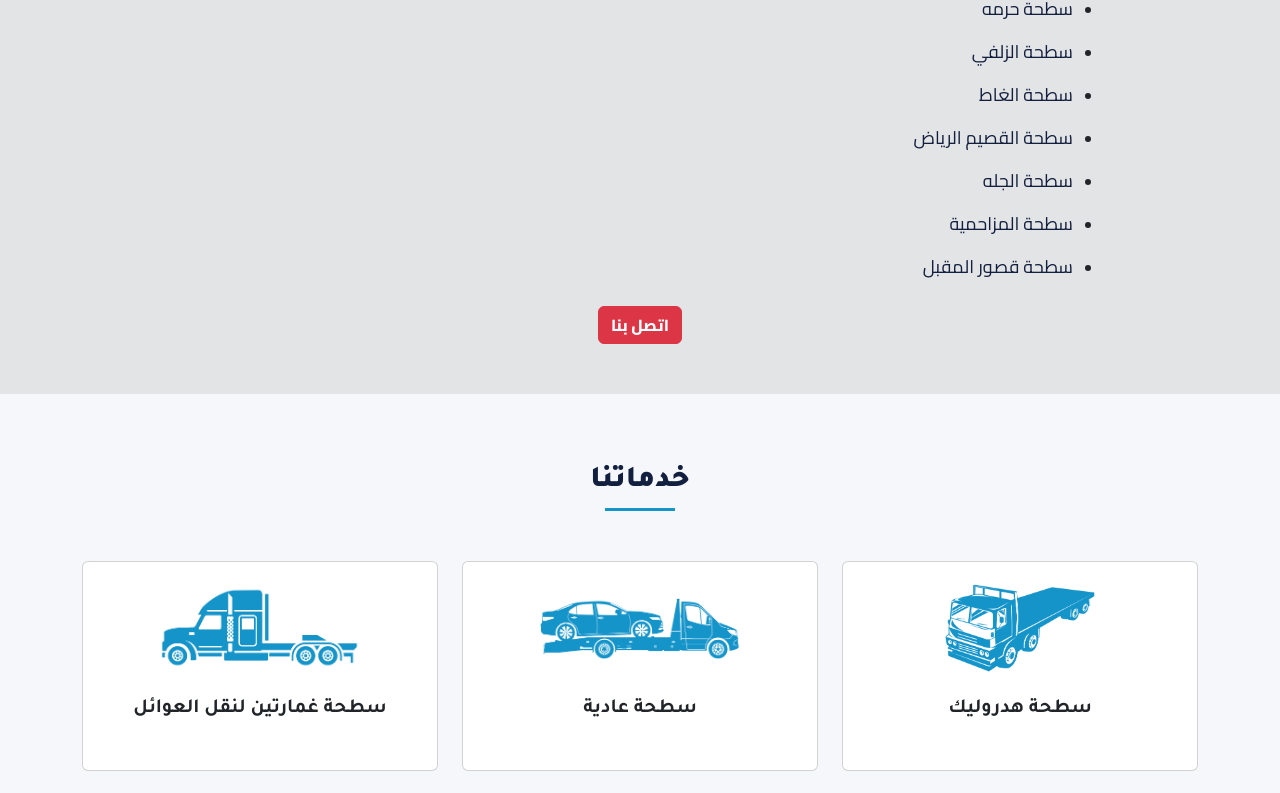
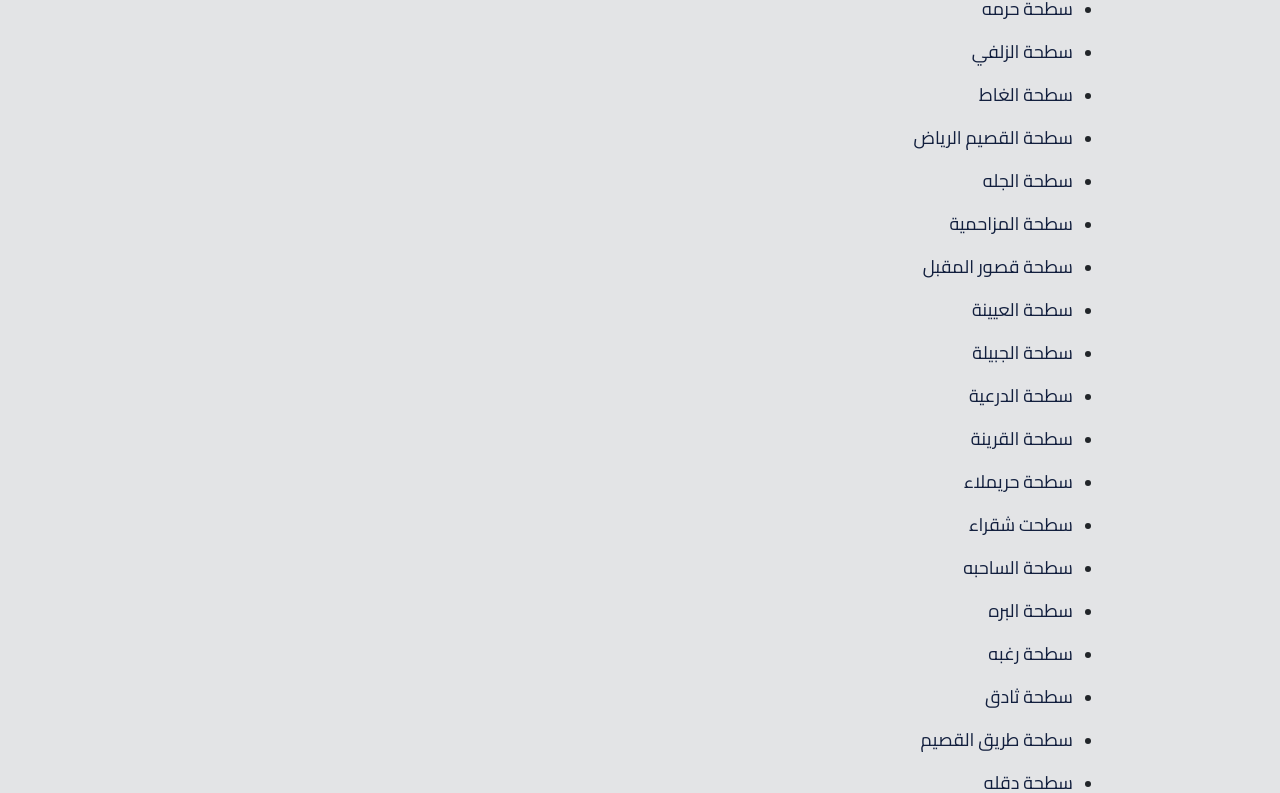
Before and after one commit to ahmed-mohammed-developer/satha-test, a React (Create React App) app: page / in a window 1280 px wide. Shown: the part 2636-3429 px from the top of the page. Built offline with nearby package versions, Linux system fonts and the light colour scheme.

Commit message:
add satha

```diff
--- a/src/components/Footer/Footer.js
+++ b/src/components/Footer/Footer.js
@@ -23,6 +23,11 @@ const Footer = () => {
                         <a href="tel:0534555170"><p>سطحة طريق الرياض القصيم</p></a>
                         <a href="tel:0564686864"><p>سطحة بنبان</p></a>
                         <a href="tel:0500686864"><p>سطحة صلبوخ</p></a>
+                        <a href="tel:0500686864"><p>سطحة ضرماء</p></a>
+                        <a href="tel:0500686864"><p>سطحة الجدية</p></a>
+                        <a href="tel:0500686864"><p>سطحة نساح</p></a>
+                        <a href="tel:0500686864"><p>سطحة دقله </p></a>
+                        <a href="tel:0500686864"><p>سطحة طريق القصيم</p></a>
                         <a href="tel:0500686864"><p>سطحة الجله</p></a>
                         <a href="tel:0534555170"><p>سطحة ملهم</p></a>
                         <a href="tel:0564686864"><p className='marginBottom'>سطحة الحسي</p></a>
@@ -36,6 +41,11 @@ const Footer = () => {
                         <a href="tel:0500686864"><p>سطحة تمير</p></a>
                         <a href="tel:0500686864"><p>سطحة قصور المقبل</p></a>
                         <a href="tel:0564686864"><p>سطحة حوطة سدير</p></a>
+                        <a href="tel:0500686864"><p>سطحة شقراء </p></a>
+                        <a href="tel:0500686864"><p>سطحة الساحبه </p></a>
+                        <a href="tel:0500686864"><p>سطحة البره</p></a>
+                        <a href="tel:0500686864"><p>سطحة رغبه</p></a>
+                        <a href="tel:0500686864"><p>سطحة ثادق </p></a>
                         <a href="tel:0534555170"><p>سطحة عشيرة سدير</p></a>
                         <a href="tel:0500686864"><p className='marginBottom'>سطحة العتش</p></a>
                     </div>
@@ -48,6 +58,11 @@ const Footer = () => {
                         <a href="tel:0534555170"><p>سطحة الغاط</p></a>
                         <a href="tel:0564686864"><p>سطحة الزلفي</p></a>
                         <a href="tel:0500686864"><p>سطحة حرمه</p></a>
+                        <a href="tel:0500686864"><p>سطحة حريملاء </p></a>
+                        <a href="tel:0500686864"><p>سطحة القرينة </p></a>
+                        <a href="tel:0500686864"><p>سطحة الدرعية </p></a>
+                        <a href="tel:0500686864"><p>سطحة الجبيلة</p></a>
+                        <a href="tel:0500686864"><p>سطحة العيينة</p></a>
                         <a href="tel:0534555170"><p>سطحة المجمعة</p></a>
                         <a href="tel:0564686864"><p className='marginBottom'>سطحة التويم</p></a>
                     </div>
--- a/src/components/MainTitle/MainTitle.jsx
+++ b/src/components/MainTitle/MainTitle.jsx
@@ -26,6 +26,21 @@ function MainTitle() {
         { id: uuidv4(), name: 'سطحة  الجله ', phone:'0500686864' },
         { id: uuidv4(), name: 'سطحة المزاحمية ', phone:'0500686864' },
         { id: uuidv4(), name: 'سطحة قصور المقبل ', phone:'0500686864' },
+        { id: uuidv4(), name: 'سطحة العيينة', phone:'0500686864' },
+        { id: uuidv4(), name: 'سطحة الجبيلة ', phone:'0500686864' },
+        { id: uuidv4(), name: 'سطحة الدرعية ', phone:'0500686864' },
+        { id: uuidv4(), name: 'سطحة القرينة ', phone:'0500686864' },
+        { id: uuidv4(), name: 'سطحة حريملاء ', phone:'0500686864' },
+        { id: uuidv4(), name: 'سطحت شقراء ', phone:'0500686864' },
+        { id: uuidv4(), name: 'سطحة الساحبه ', phone:'0500686864' },
+        { id: uuidv4(), name: 'سطحة البره ', phone:'0500686864' },
+        { id: uuidv4(), name: 'سطحة رغبه', phone:'0500686864' },
+        { id: uuidv4(), name: 'سطحة ثادق ', phone:'0500686864' },
+        { id: uuidv4(), name: 'سطحة طريق القصيم', phone:'0500686864' },
+        { id: uuidv4(), name: 'سطحة دقله ', phone:'0500686864' },
+        { id: uuidv4(), name: 'سطحة نساح', phone:'0500686864' },
+        { id: uuidv4(), name: 'سطحة الجدية', phone:'0500686864' },
+        { id: uuidv4(), name: 'سطحة ضرماء', phone:'0500686864' },
     ]
   return (
     <div className='container'>
--- a/src/components/Post/Post.jsx
+++ b/src/components/Post/Post.jsx
@@ -27,6 +27,21 @@ const Post = () => {
         { id: uuidv4(), name: 'سطحة  الجله ', phone:'0500686864' },
         { id: uuidv4(), name: 'سطحة المزاحمية ', phone:'0500686864' },
         { id: uuidv4(), name: 'سطحة قصور المقبل ', phone:'0500686864' },
+        { id: uuidv4(), name: 'سطحة العيينة', phone:'0500686864' },
+        { id: uuidv4(), name: 'سطحة الجبيلة ', phone:'0500686864' },
+        { id: uuidv4(), name: 'سطحة الدرعية ', phone:'0500686864' },
+        { id: uuidv4(), name: 'سطحة القرينة ', phone:'0500686864' },
+        { id: uuidv4(), name: 'سطحة حريملاء ', phone:'0500686864' },
+        { id: uuidv4(), name: 'سطحت شقراء ', phone:'0500686864' },
+        { id: uuidv4(), name: 'سطحة الساحبه ', phone:'0500686864' },
+        { id: uuidv4(), name: 'سطحة البره ', phone:'0500686864' },
+        { id: uuidv4(), name: 'سطحة رغبه', phone:'0500686864' },
+        { id: uuidv4(), name: 'سطحة ثادق ', phone:'0500686864' },
+        { id: uuidv4(), name: 'سطحة طريق القصيم', phone:'0500686864' },
+        { id: uuidv4(), name: 'سطحة دقله ', phone:'0500686864' },
+        { id: uuidv4(), name: 'سطحة نساح', phone:'0500686864' },
+        { id: uuidv4(), name: 'سطحة الجدية', phone:'0500686864' },
+        { id: uuidv4(), name: 'سطحة ضرماء', phone:'0500686864' },
 
     ]
   return (
--- a/src/components/Weexist/Weexist.jsx
+++ b/src/components/Weexist/Weexist.jsx
@@ -27,6 +27,21 @@ function Weexist() {
     { id: uuidv4(), name: 'سطحة  الجله ', phone:'0500686864' },
     { id: uuidv4(), name: 'سطحة المزاحمية ', phone:'0500686864' },
     { id: uuidv4(), name: 'سطحة قصور المقبل ', phone:'0500686864' },
+    { id: uuidv4(), name: 'سطحة العيينة', phone:'0500686864' },
+    { id: uuidv4(), name: 'سطحة الجبيلة ', phone:'0500686864' },
+    { id: uuidv4(), name: 'سطحة الدرعية ', phone:'0500686864' },
+    { id: uuidv4(), name: 'سطحة القرينة ', phone:'0500686864' },
+    { id: uuidv4(), name: 'سطحة حريملاء ', phone:'0500686864' },
+    { id: uuidv4(), name: 'سطحت شقراء ', phone:'0500686864' },
+    { id: uuidv4(), name: 'سطحة الساحبه ', phone:'0500686864' },
+    { id: uuidv4(), name: 'سطحة البره ', phone:'0500686864' },
+    { id: uuidv4(), name: 'سطحة رغبه', phone:'0500686864' },
+    { id: uuidv4(), name: 'سطحة ثادق ', phone:'0500686864' },
+    { id: uuidv4(), name: 'سطحة طريق القصيم', phone:'0500686864' },
+    { id: uuidv4(), name: 'سطحة دقله ', phone:'0500686864' },
+    { id: uuidv4(), name: 'سطحة نساح', phone:'0500686864' },
+    { id: uuidv4(), name: 'سطحة الجدية', phone:'0500686864' },
+    { id: uuidv4(), name: 'سطحة ضرماء', phone:'0500686864' },
   ];
 
   return (
```
